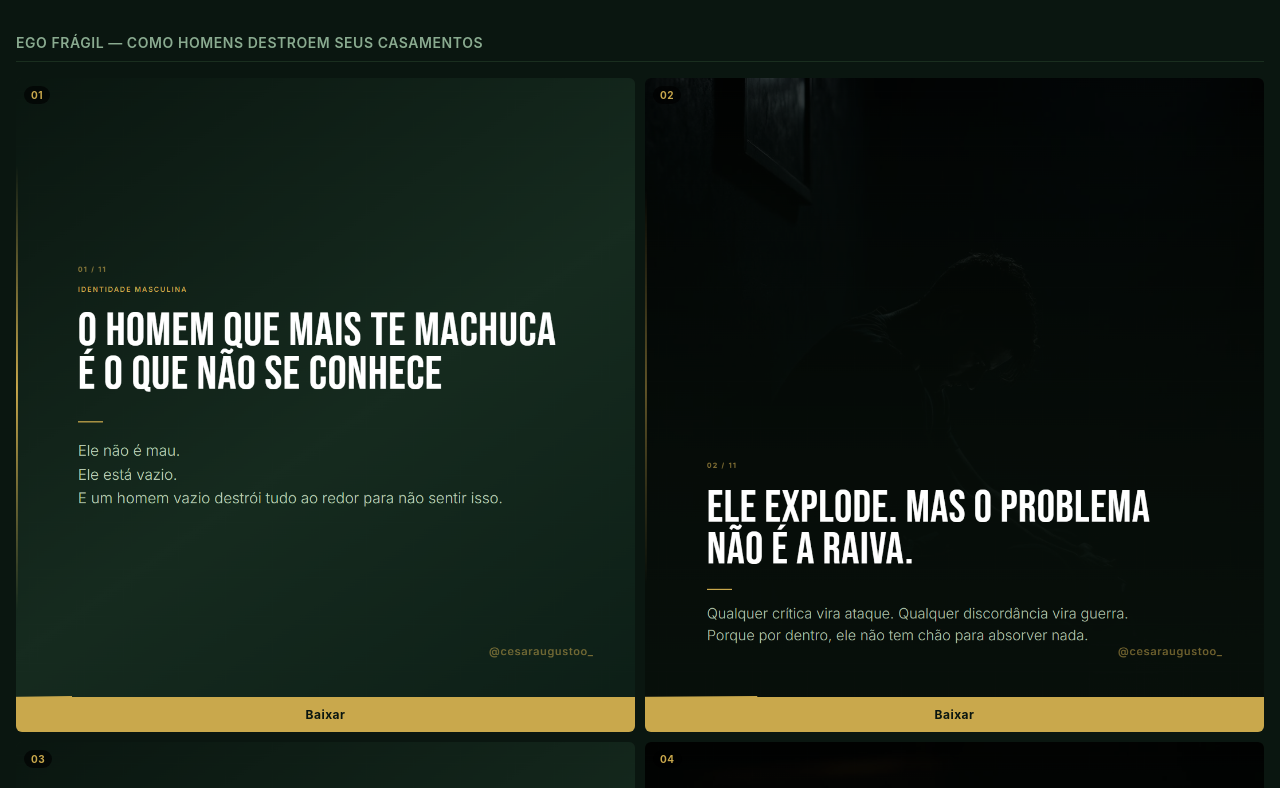
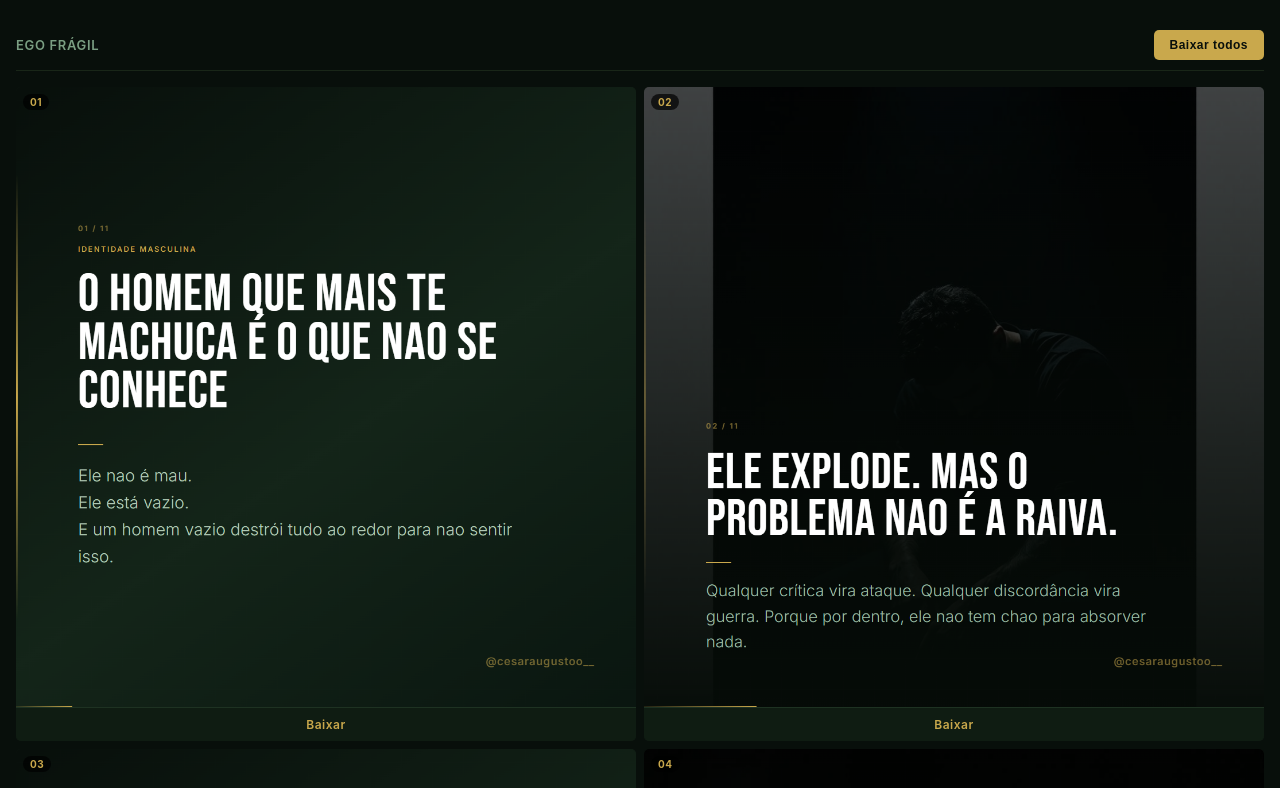
Before and after one commit to cesaraugustopsi53-ctrl/reconstrucao-masculina, a plain HTML site: page carrosseis/index.html in a window 1280 px wide. Shown: the part 70-858 px from the top of the page. Drawn offline with Linux system fonts and the light colour scheme.

Commit message:
feat: carrossel ego fragil v2 — handle correto, textos maiores, imagens mais claras, botao baixar todos

```diff
--- a/carrosseis/index.html
+++ b/carrosseis/index.html
@@ -3,41 +3,69 @@
 <head>
 <meta charset="UTF-8">
 <meta name="viewport" content="width=device-width, initial-scale=1.0">
-<title>Carrosséis — @cesaraugustoo_</title>
+<title>Carrosséis — @cesaraugustoo__</title>
 <style>
-  * { margin:0; padding:0; box-sizing:border-box; }
-  body { background:#0a1610; color:#fff; font-family:-apple-system,sans-serif; padding:24px 16px 48px; }
-  h1 { font-size:20px; color:#C9A84C; margin-bottom:4px; }
-  .sub { color:#555; font-size:13px; margin-bottom:36px; }
-  .carrossel { margin-bottom:52px; }
-  .carrossel h2 { font-size:14px; font-weight:600; color:#8aab90; margin-bottom:16px; padding-bottom:10px; border-bottom:1px solid #1a2e1f; letter-spacing:.04em; text-transform:uppercase; }
-  .grid { display:grid; grid-template-columns:repeat(2,1fr); gap:10px; }
-  .card { position:relative; border-radius:6px; overflow:hidden; background:#111e15; }
-  .card img { width:100%; display:block; }
-  .num { position:absolute; top:8px; left:8px; background:rgba(0,0,0,.65); color:#C9A84C; font-size:10px; font-weight:700; padding:3px 7px; border-radius:20px; letter-spacing:.06em; }
-  .btn { display:block; background:#C9A84C; color:#0a1610; text-align:center; font-weight:700; font-size:12px; padding:10px; text-decoration:none; letter-spacing:.04em; }
+  *{margin:0;padding:0;box-sizing:border-box}
+  body{background:#080f0b;color:#fff;font-family:-apple-system,sans-serif;padding:24px 16px 60px}
+  h1{font-size:20px;color:#C9A84C;margin-bottom:4px}
+  .sub{color:#445;font-size:13px;margin-bottom:32px}
+  .carrossel{margin-bottom:52px}
+  .carrossel-header{display:flex;align-items:center;justify-content:space-between;margin-bottom:16px;padding-bottom:10px;border-bottom:1px solid #192618}
+  .carrossel-header h2{font-size:13px;font-weight:600;color:#7a9e82;letter-spacing:.05em;text-transform:uppercase}
+  .btn-todos{background:#C9A84C;color:#080f0b;font-weight:700;font-size:12px;padding:8px 16px;border-radius:5px;text-decoration:none;letter-spacing:.04em;white-space:nowrap;cursor:pointer;border:none}
+  .grid{display:grid;grid-template-columns:repeat(2,1fr);gap:8px}
+  .card{position:relative;border-radius:5px;overflow:hidden;background:#111a13}
+  .card img{width:100%;display:block}
+  .num{position:absolute;top:7px;left:7px;background:rgba(0,0,0,.7);color:#C9A84C;font-size:10px;font-weight:700;padding:2px 7px;border-radius:20px;letter-spacing:.06em}
+  .btn-dl{display:block;background:#0f1c12;color:#C9A84C;text-align:center;font-weight:600;font-size:12px;padding:9px;text-decoration:none;letter-spacing:.04em;border-top:1px solid #1e3222}
 </style>
 </head>
 <body>
-<h1>@cesaraugustoo_</h1>
+
+<h1>@cesaraugustoo__</h1>
 <p class="sub">Carrosséis prontos para postar</p>
 
-<div class="carrossel">
-  <h2>Ego Frágil — Como homens destroem seus casamentos</h2>
+<!-- ── CARROSSEL: EGO FRÁGIL ── -->
+<div class="carrossel" id="ego-fragil">
+  <div class="carrossel-header">
+    <h2>Ego Frágil</h2>
+    <button class="btn-todos" onclick="baixarTodos('ego-fragil-v2', 11)">Baixar todos</button>
+  </div>
   <div class="grid">
-    <div class="card"><span class="num">01</span><img src="ego-fragil/slide-01.png" loading="lazy"><a class="btn" href="ego-fragil/slide-01.png" download>Baixar</a></div>
-    <div class="card"><span class="num">02</span><img src="ego-fragil/slide-02.png" loading="lazy"><a class="btn" href="ego-fragil/slide-02.png" download>Baixar</a></div>
-    <div class="card"><span class="num">03</span><img src="ego-fragil/slide-03.png" loading="lazy"><a class="btn" href="ego-fragil/slide-03.png" download>Baixar</a></div>
-    <div class="card"><span class="num">04</span><img src="ego-fragil/slide-04.png" loading="lazy"><a class="btn" href="ego-fragil/slide-04.png" download>Baixar</a></div>
-    <div class="card"><span class="num">05</span><img src="ego-fragil/slide-05.png" loading="lazy"><a class="btn" href="ego-fragil/slide-05.png" download>Baixar</a></div>
-    <div class="card"><span class="num">06</span><img src="ego-fragil/slide-06.png" loading="lazy"><a class="btn" href="ego-fragil/slide-06.png" download>Baixar</a></div>
-    <div class="card"><span class="num">07</span><img src="ego-fragil/slide-07.png" loading="lazy"><a class="btn" href="ego-fragil/slide-07.png" download>Baixar</a></div>
-    <div class="card"><span class="num">08</span><img src="ego-fragil/slide-08.png" loading="lazy"><a class="btn" href="ego-fragil/slide-08.png" download>Baixar</a></div>
-    <div class="card"><span class="num">09</span><img src="ego-fragil/slide-09.png" loading="lazy"><a class="btn" href="ego-fragil/slide-09.png" download>Baixar</a></div>
-    <div class="card"><span class="num">10</span><img src="ego-fragil/slide-10.png" loading="lazy"><a class="btn" href="ego-fragil/slide-10.png" download>Baixar</a></div>
-    <div class="card"><span class="num">11</span><img src="ego-fragil/slide-11.png" loading="lazy"><a class="btn" href="ego-fragil/slide-11.png" download>Baixar</a></div>
+    <div class="card"><span class="num">01</span><img src="ego-fragil-v2/slide-01.png" loading="lazy"><a class="btn-dl" href="ego-fragil-v2/slide-01.png" download>Baixar</a></div>
+    <div class="card"><span class="num">02</span><img src="ego-fragil-v2/slide-02.png" loading="lazy"><a class="btn-dl" href="ego-fragil-v2/slide-02.png" download>Baixar</a></div>
+    <div class="card"><span class="num">03</span><img src="ego-fragil-v2/slide-03.png" loading="lazy"><a class="btn-dl" href="ego-fragil-v2/slide-03.png" download>Baixar</a></div>
+    <div class="card"><span class="num">04</span><img src="ego-fragil-v2/slide-04.png" loading="lazy"><a class="btn-dl" href="ego-fragil-v2/slide-04.png" download>Baixar</a></div>
+    <div class="card"><span class="num">05</span><img src="ego-fragil-v2/slide-05.png" loading="lazy"><a class="btn-dl" href="ego-fragil-v2/slide-05.png" download>Baixar</a></div>
+    <div class="card"><span class="num">06</span><img src="ego-fragil-v2/slide-06.png" loading="lazy"><a class="btn-dl" href="ego-fragil-v2/slide-06.png" download>Baixar</a></div>
+    <div class="card"><span class="num">07</span><img src="ego-fragil-v2/slide-07.png" loading="lazy"><a class="btn-dl" href="ego-fragil-v2/slide-07.png" download>Baixar</a></div>
+    <div class="card"><span class="num">08</span><img src="ego-fragil-v2/slide-08.png" loading="lazy"><a class="btn-dl" href="ego-fragil-v2/slide-08.png" download>Baixar</a></div>
+    <div class="card"><span class="num">09</span><img src="ego-fragil-v2/slide-09.png" loading="lazy"><a class="btn-dl" href="ego-fragil-v2/slide-09.png" download>Baixar</a></div>
+    <div class="card"><span class="num">10</span><img src="ego-fragil-v2/slide-10.png" loading="lazy"><a class="btn-dl" href="ego-fragil-v2/slide-10.png" download>Baixar</a></div>
+    <div class="card"><span class="num">11</span><img src="ego-fragil-v2/slide-11.png" loading="lazy"><a class="btn-dl" href="ego-fragil-v2/slide-11.png" download>Baixar</a></div>
   </div>
 </div>
 
+<script>
+async function baixarTodos(pasta, total) {
+  const btn = event.target;
+  btn.textContent = 'Baixando...';
+  btn.disabled = true;
+  for (let i = 1; i <= total; i++) {
+    const num = String(i).padStart(2,'0');
+    const url = `${pasta}/slide-${num}.png`;
+    const a = document.createElement('a');
+    a.href = url;
+    a.download = `cesaraugustoo-slide-${num}.png`;
+    document.body.appendChild(a);
+    a.click();
+    document.body.removeChild(a);
+    await new Promise(r => setTimeout(r, 800));
+  }
+  btn.textContent = 'Baixar todos';
+  btn.disabled = false;
+}
+</script>
+
 </body>
 </html>
```
Also changed, not shown: carrosseis/ego-fragil-v2/slide-01.png (added), carrosseis/ego-fragil-v2/slide-02.png (added), carrosseis/ego-fragil-v2/slide-03.png (added), carrosseis/ego-fragil-v2/slide-04.png (added), carrosseis/ego-fragil-v2/slide-05.png (added), carrosseis/ego-fragil-v2/slide-06.png (added), carrosseis/ego-fragil-v2/slide-07.png (added), carrosseis/ego-fragil-v2/slide-08.png (added), carrosseis/ego-fragil-v2/slide-09.png (added), carrosseis/ego-fragil-v2/slide-10.png (added), carrosseis/ego-fragil-v2/slide-11.png (added).
